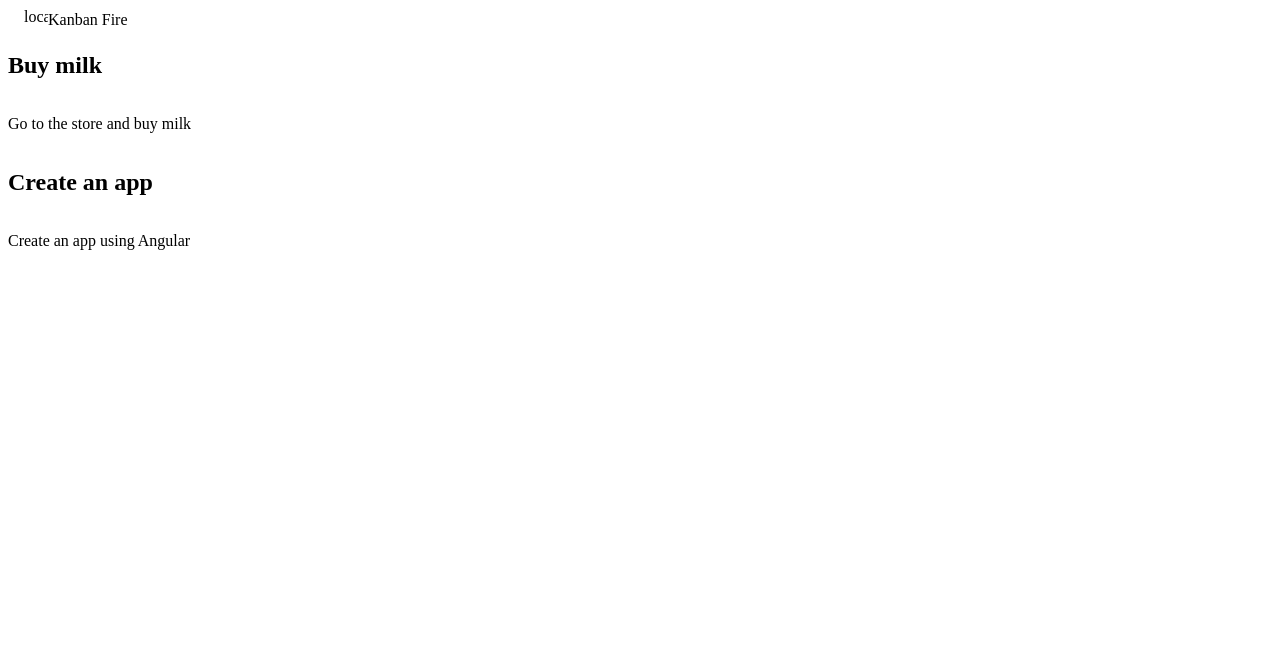
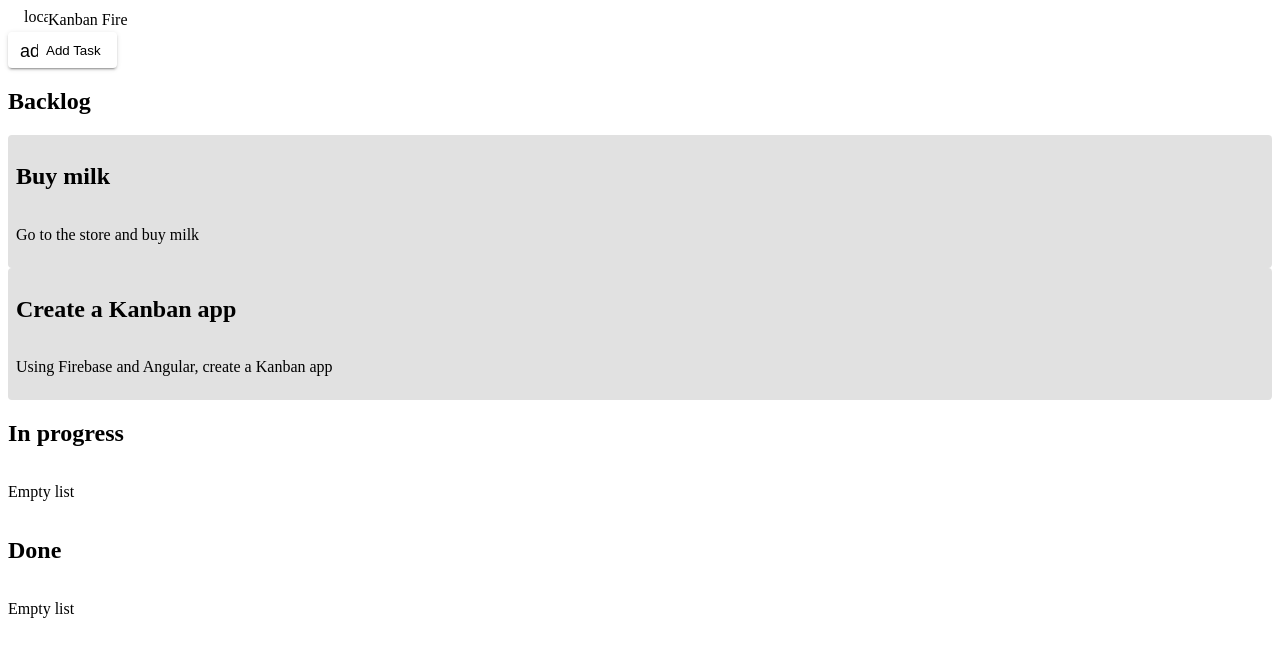
Before and after one commit to brunogalvao/kanban-fire, an Angular app: page / in a window 1280 px wide. Shown: the top 656 px of the page. Built offline with nearby package versions, Linux system fonts and the light colour scheme.

Commit message:
update: add tailwind

```diff
--- a/src/app/app.component.html
+++ b/src/app/app.component.html
@@ -3,6 +3,63 @@
   <span>Kanban Fire</span>
 </mat-toolbar>
 
+<div class="container">
+  <button class="my-4 w-48" (click)="newTask()" mat-raised-button color="primary">
+    <mat-icon>add</mat-icon> Add Task
+  </button>
 
+  <div class="container-wrapper">
+    <div class="container-backlog">
+      <h2>Backlog</h2>
 
-<app-task *ngFor="let task of todo" [task]="task"></app-task>
+      <mat-card
+        cdkDropList
+        id="todo"
+        #todoList="cdkDropList"
+        [cdkDropListData]="todo"
+        [cdkDropListConnectedTo]="[doneList, inProgressList]"
+        (cdkDropListDropped)="drop($event)"
+        class="list-backlog">
+        <p class="empty-label" *ngIf="todo.length === 0">Empty list</p>
+        <app-task
+          (edit)="editTask('todo', $event)"
+          *ngFor="let task of todo"
+          cdkDrag
+          [task]="task"
+          [class]="todo.length != 0 ? 'mb-3' : '' "></app-task>
+      </mat-card>
+    </div>
+
+    <div class="container-inProgress">
+      <h2>In progress</h2>
+
+      <mat-card
+        cdkDropList
+        id="inProgress"
+        #inProgressList="cdkDropList"
+        [cdkDropListData]="inProgress"
+        [cdkDropListConnectedTo]="[todoList, doneList]"
+        (cdkDropListDropped)="drop($event)"
+        class="list-inProgress">
+        <p class="empty-label p-3" *ngIf="inProgress.length === 0">Empty list</p>
+        <app-task (edit)="editTask('inProgress', $event)" *ngFor="let task of inProgress" cdkDrag [task]="task"></app-task>
+      </mat-card>
+    </div>
+
+    <div class="container-done">
+      <h2>Done</h2>
+
+      <mat-card
+        cdkDropList
+        id="done"
+        #doneList="cdkDropList"
+        [cdkDropListData]="done"
+        [cdkDropListConnectedTo]="[todoList, inProgressList]"
+        (cdkDropListDropped)="drop($event)"
+        class="list">
+        <p class="empty-label" *ngIf="done.length === 0">Empty list</p>
+        <app-task (edit)="editTask('done', $event)" *ngFor="let task of done" cdkDrag [task]="task"></app-task>
+      </mat-card>
+    </div>
+  </div>
+</div>
--- a/src/app/app.component.scss
+++ b/src/app/app.component.scss
@@ -0,0 +1,68 @@
+.container {
+  @apply w-4/5 mx-auto;
+
+  &-wrapper {
+    @apply flex flex-wrap justify-around bg-indigo-50 mt-3 rounded-md p-1;
+  }
+
+  &-backlog {
+    width: theme('width.1/3');
+    padding: theme('spacing.2');
+    margin-top: theme('margin.2');
+    background: theme('colors.gray.100');
+    @apply rounded-md p-2 border border-gray-200;
+  }
+
+  &-inProgress {
+    width: theme('width.1/3');
+    padding: theme('spacing.2');
+    margin-top: theme('margin.2');
+  }
+
+  &-done {
+    width: theme('width.1/3');
+    padding: theme('spacing.2');
+    margin-top: theme('margin.2');
+  }
+}
+
+.empty-label {
+  @apply text-center text-gray-500 p-0 m-0 h-11 flex items-center justify-center;
+}
+
+.list {
+  &-backlog {
+    @apply rounded-md p-2 border border-gray-200;
+  }
+}
+
+app-new-task {
+  margin-bottom: 30px;
+}
+
+
+.list-backlog {
+  app-task {
+    &:last-child {
+      margin-bottom: 0px;
+    }
+  }
+}
+
+:host {
+  display: block;
+}
+
+.item {
+  margin-bottom: 10px;
+  cursor: pointer;
+}
+
+//animations
+.cdk-drag-animating {
+  transition: transform 250ms;
+}
+
+.cdk-drag-placeholder {
+  opacity: 0;
+}
--- a/src/app/app.component.ts
+++ b/src/app/app.component.ts
@@ -1,11 +1,20 @@
 import { Component } from '@angular/core';
 import { Task } from './task/task';
+import { CdkDragDrop, transferArrayItem } from '@angular/cdk/drag-drop';
+import { MatDialog } from '@angular/material/dialog';
+import {
+  TaskDialogComponent,
+  TaskDialogResult,
+} from './task-dialog/task-dialog.component';
+
 @Component({
   selector: 'app-root',
   templateUrl: './app.component.html',
   styleUrls: ['./app.component.scss'],
 })
 export class AppComponent {
+  constructor(private dialog: MatDialog) {}
+
   title = 'kanban-fire';
 
   todo: Task[] = [
@@ -14,8 +23,44 @@ export class AppComponent {
       description: 'Go to the store and buy milk',
     },
     {
-      title: 'Create an app',
-      description: 'Create an app using Angular',
+      title: 'Create a Kanban app',
+      description: 'Using Firebase and Angular, create a Kanban app',
     },
   ];
+  inProgress: Task[] = [];
+  done: Task[] = [];
+
+  editTask(list: string, task: Task): void {}
+
+  drop(event: CdkDragDrop<Task[]>): void {
+    if (event.previousContainer === event.container) {
+      return;
+    }
+    if (!event.container.data || !event.previousContainer.data) {
+      return;
+    }
+    transferArrayItem(
+      event.previousContainer.data,
+      event.container.data,
+      event.previousIndex,
+      event.currentIndex
+    );
+  }
+
+  newTask(): void {
+    const dialogRef = this.dialog.open(TaskDialogComponent, {
+      width: '270px',
+      data: {
+        task: {},
+      },
+    });
+    dialogRef
+      .afterClosed()
+      .subscribe((result: TaskDialogResult | undefined) => {
+        if (!result) {
+          return;
+        }
+        this.todo.push(result.task);
+      });
+  }
 }
--- /dev/null
+++ b/src/app/task-dialog/task-dialog.component.html
@@ -0,0 +1,16 @@
+<div class="p-4">
+  <mat-form-field class="w-full">
+    <mat-label>Title</mat-label>
+    <input matInput cdkFocusInitial [(ngModel)]="data.task.title" />
+  </mat-form-field>
+
+  <mat-form-field class="w-full">
+    <mat-label>Description</mat-label>
+    <textarea matInput [(ngModel)]="data.task.description"></textarea>
+  </mat-form-field>
+
+  <div class="w-full flex flex-row gap-2" mat-dialog-actions>
+    <button class="flex-1" mat-button (click)="cancel()">Cancel</button>
+    <button class="flex-1" mat-raised-button color="primary" [mat-dialog-close]="{ task: data.task }">OK</button>
+  </div>
+</div>
--- /dev/null
+++ b/src/app/task-dialog/task-dialog.component.ts
@@ -0,0 +1,33 @@
+import { Component, Inject } from '@angular/core';
+import { MAT_DIALOG_DATA, MatDialogRef } from '@angular/material/dialog';
+import { Task } from '../task/task';
+
+@Component({
+  selector: 'app-task-dialog',
+  templateUrl: './task-dialog.component.html',
+  styleUrls: ['./task-dialog.component.scss'],
+})
+export class TaskDialogComponent {
+  private backupTask: Partial<Task> = { ...this.data.task };
+
+  constructor(
+    public dialogRef: MatDialogRef<TaskDialogComponent>,
+    @Inject(MAT_DIALOG_DATA) public data: TaskDialogData
+  ) {}
+
+  cancel(): void {
+    this.data.task.title = this.backupTask.title;
+    this.data.task.description = this.backupTask.description;
+    this.dialogRef.close(this.data);
+  }
+}
+
+export interface TaskDialogData {
+  task: Partial<Task>;
+  enableDelete: boolean;
+}
+
+export interface TaskDialogResult {
+  task: Task;
+  delete?: boolean;
+}
--- a/src/app/task/task.component.scss
+++ b/src/app/task/task.component.scss
@@ -0,0 +1,8 @@
+.item {
+  padding: .5rem;
+  background: #e1e1e1;
+
+  // &:last-child {
+  //   margin-bottom: 1rem;
+  // }
+}
```
Also changed, not shown: src/app/app.module.ts (+15 -4 lines), src/app/task-dialog/task-dialog.component.scss (added), 1 other file (tests, documents, lock files or other folders).
